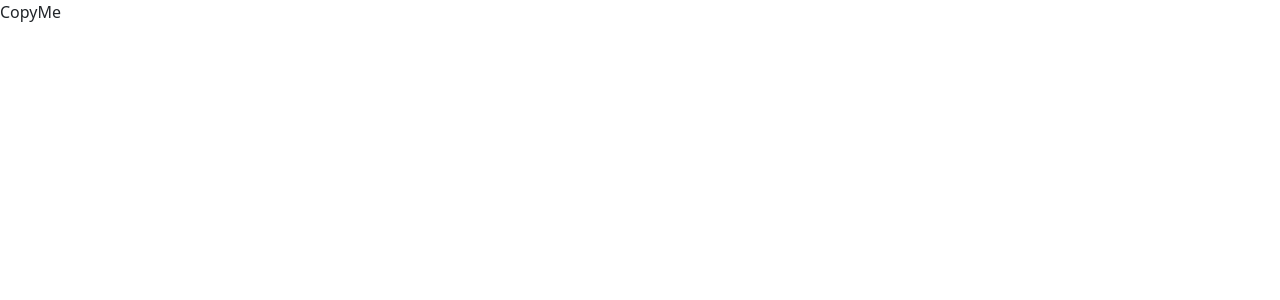
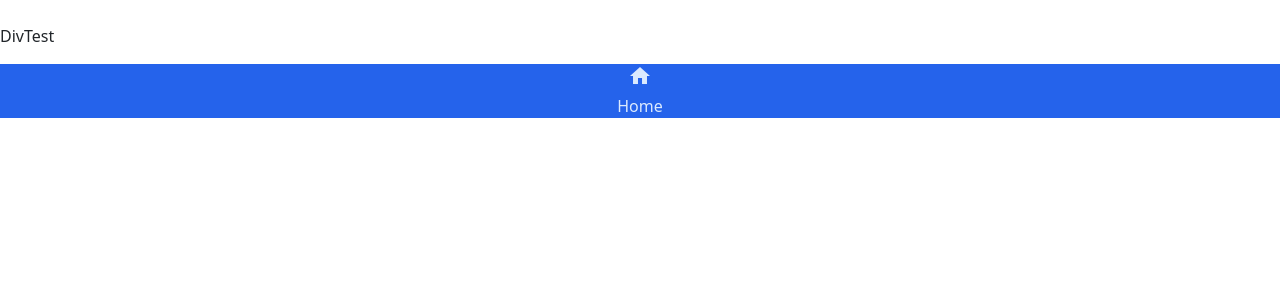
Before and after one commit to sggameopensource/sg-game-programming-next-project-2023-spring, a Next.js app: page /ch03/ch03_3/DivTest in a window 1280 px wide. Shown: the top 300 px of the page. Built offline with nearby package versions, Linux system fonts and the light colour scheme.

Commit message:
Div 컴포넌트 구현하기 (170p)

```diff
--- /dev/null
+++ b/src/components/Div.tsx
@@ -0,0 +1,14 @@
+import type { FC, DetailedHTMLProps, HTMLAttributes, PropsWithChildren } from 'react'
+import type { WidthHeight } from './WidthHeight'
+
+export type ReactDivProps = DetailedHTMLProps <
+  HTMLAttributes < HTMLDivElement >,
+  HTMLDivElement
+>
+
+export type DivProps = ReactDivProps & PropsWithChildren <WidthHeight>
+
+export const Div: FC <DivProps> = ({ width, height, style: _style, ...props }) => {
+  const style = { ..._style, width, height}
+  return <div {...props} style={style} />
+}
--- /dev/null
+++ b/src/components/WidthHeight.ts
@@ -0,0 +1,4 @@
+export type WidthHeight = {
+  width?: string
+  height?: string
+}
--- a/src/components/index.ts
+++ b/src/components/index.ts
@@ -1,2 +1,3 @@
 export * from './Icon'
 export * from './Texts'
+export * from './Div'
--- a/src/pages/ch03/ch03_3/DivTest.tsx
+++ b/src/pages/ch03/ch03_3/DivTest.tsx
@@ -1,3 +1,14 @@
-export default function CopyMe() {
-  return <div>CopyMe</div>;
+import {Title, Subtitle, Div, Icon} from '@/components'
+
+export default function DivTest() {
+  return (
+    <section className="mt-4">
+      <Title>DivTest</Title>
+      {/* <Div className="text-center text-blue-100 bg-blue-600" height="6rem"> */}
+      <Div className="text-center text-blue-100 bg-blue-600">
+        <Icon name="home" className="text-3xl" />
+        <Subtitle>Home</Subtitle>
+      </Div>
+    </section>
+  )
 }
```
